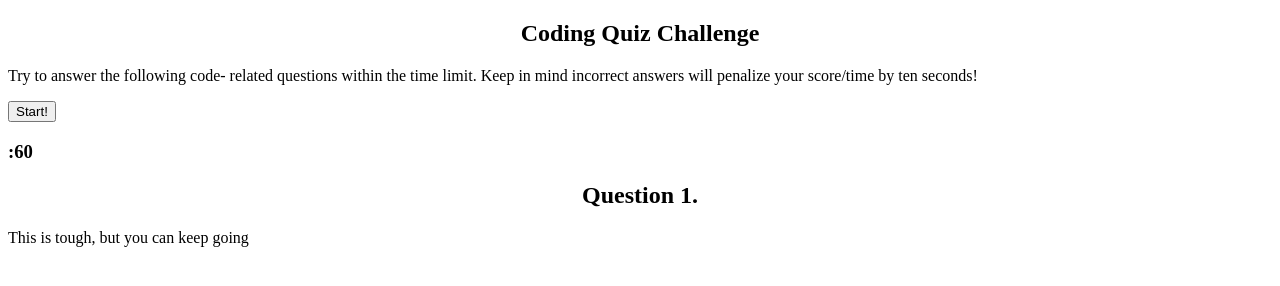
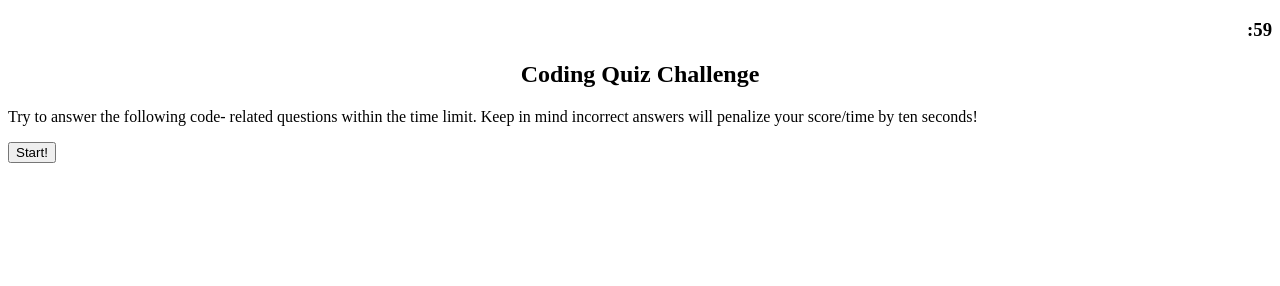
Before and after one commit to RayFlaherty/Quiz-Show, a plain HTML site: page index.html in a window 1280 px wide. Both pictures are taken after a click on the button "Start!". Drawn offline with Linux system fonts and the light colour scheme.

Commit message:
clean up and clock manipulation

```diff
--- a/assets/script.js
+++ b/assets/script.js
@@ -1,19 +1,18 @@
-var buttonEl = document.querySelector("#start");
+
 var question1El = document.querySelector("#question1");
 
-
-
-var startgame = function timer() {
-  var timeleft = 60;
+const buttonEl=document.querySelector("#start");
+    buttonEl.onclick = () =>{
+      var timeleft = 60;
   var downloadTimer = setInterval(function(){
     if(timeleft <= 0){
       clearInterval(downloadTimer);
       document.getElementById("countdown").innerHTML = "TIMES UP!";
     } else {
-      document.getElementById("countdown").innerHTML = timeleft + " seconds remaining";
+      document.getElementById("countdown").innerHTML = ":" + timeleft;
     }
     timeleft -= 1;
   }, 1000);
+      var question1El
 
-
-buttonEl.addEventListener("click",startgame);
+    }
--- a/assets/style.css
+++ b/assets/style.css
@@ -6,3 +6,11 @@ h2 {
 .instructions p{
     text-align: center;
 }
+
+.question1  {
+    display: none;
+}
+
+h3 {
+    text-align: right;
+}
--- a/index.html
+++ b/index.html
@@ -9,6 +9,8 @@
 </head>
    <body>
 
+    <h3 id="countdown">:60</h3>
+
     <h2>Coding Quiz Challenge</h2>
       <div class="instrucions" id="instrucions">
         <p>Try to answer the following code- related questions within the time limit. Keep in mind incorrect answers will penalize your score/time by ten seconds!</p>
@@ -17,10 +19,10 @@
             <button class="btn" id="start">Start!</button>
         </div>
 
-        <h3 id="countdown">:60</h3>
 
-    <h2 id="question1">Question 1.</h2>
-        <p>This is tough, but you can keep going</p>
+
+    <h2 class="question1" id="question1">Question 1.</h2>
+        <p class="question1" id="question1">This is tough, but you can keep going</p>
 
 
 
```
